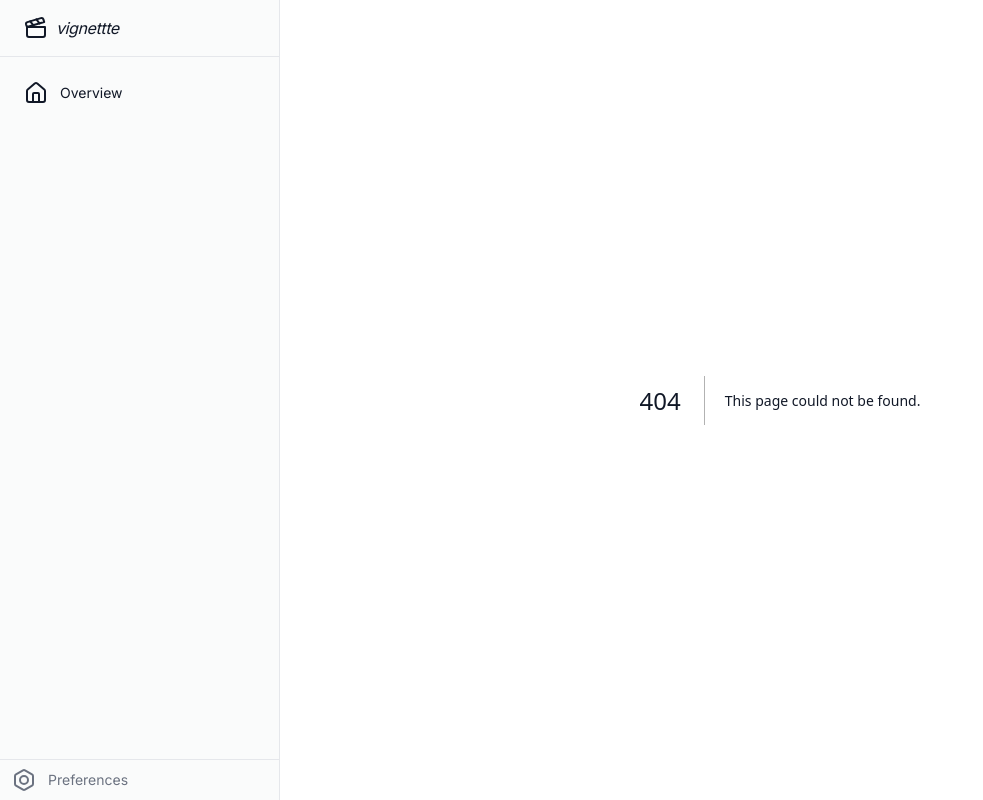
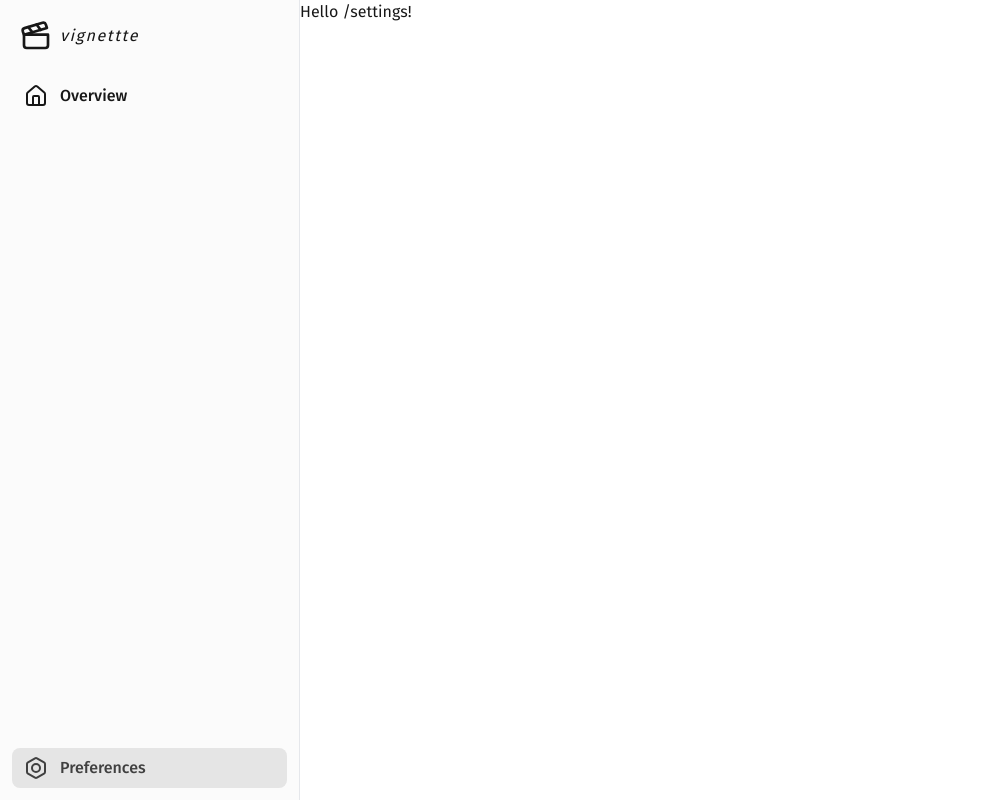
Before and after one commit to dewclaws/vignettte, a Next.js app in the folder frontend/: page /settings in a window 1280 px wide. Before the commit this address had no page. Shown: the whole page, without its empty margins (0-983 px from the left). Built offline with nearby package versions, Linux system fonts and the light colour scheme; a web font is replaced by a local one.

Commit message:
uhmmmm fuck

```diff
--- a/frontend/app/layout.tsx
+++ b/frontend/app/layout.tsx
@@ -1,10 +1,11 @@
 import Shell from "@/components/shell";
 import type { Metadata } from "next";
-import { Inter, Martian_Mono } from "next/font/google";
+import { Fira_Sans, Martian_Mono } from "next/font/google";
 import "./globals.css";
 
-const body = Inter({
+const body = Fira_Sans({
   subsets: ["latin"],
+  weight: ["100", "200", "300", "400", "500", "600", "700", "800", "900"],
   display: "swap",
   variable: "--font-body",
 })
@@ -27,7 +28,7 @@ export default function RootLayout({
 }>) {
   return (
     <html lang="en">
-      <body className={`${body.variable} ${mono.variable} bg-white text-gray-900 dark:bg-black dark:text-white`}>
+      <body className={`${body.variable} ${mono.variable} bg-white text-neutral-900 dark:bg-black dark:text-white`}>
         <Shell>{children}</Shell>
       </body>
     </html>
--- /dev/null
+++ b/frontend/app/settings/page.tsx
@@ -0,0 +1,5 @@
+export default function Home() {
+  return (
+    <>Hello /settings!</>
+  );
+}
--- a/frontend/components/shell/index.tsx
+++ b/frontend/components/shell/index.tsx
@@ -1,10 +1,12 @@
+'use client'
+
 import NavPane from "./nav/pane"
 
 export default function Shell({
   children,
 }: Readonly<{ children: React.ReactNode }>) {
   return (
-    <div className="grid min-h-screen w-full overflow-hidden lg:grid-cols-[280px_1fr]">
+    <div className="grid min-h-screen w-full overflow-hidden lg:grid-cols-[300px_1fr]">
       <NavPane />
       <main className="flex flex-col">{children}</main>
     </div>
--- a/frontend/components/shell/nav/link.tsx
+++ b/frontend/components/shell/nav/link.tsx
@@ -1,19 +1,19 @@
-'use client';
+"use client"
 
-import { cc } from "@/lib/utilities";
-import { cva, type VariantProps } from "class-variance-authority";
-import Link, { LinkProps } from "next/link";
-import { usePathname } from "next/navigation";
-import React from "react";
+import { cc } from "@/lib/utilities"
+import { cva } from "class-variance-authority"
+import Link, { LinkProps } from "next/link"
+import { usePathname } from "next/navigation"
+import React from "react"
 
 const navLinkVariants = cva(
-  "flex items-center gap-3 rounded-lg px-3 py-2 transition-all hover:text-gray-900 dark:hover:text-gray-50",
+  "flex items-center gap-3 rounded-lg px-3 py-2 transition-all font-medium hover:text-neutral-700 dark:hover:text-neutral-300",
   {
     variants: {
       variant: {
         default: "",
         active:
-          "bg-gray-100 text-gray-900 dark:bg-gray-800 dark:text-gray-50",
+          "bg-neutral-200 dark:bg-neutral-800 text-neutral-700 dark:text-neutral-300",
       },
     },
     defaultVariants: {
@@ -22,37 +22,38 @@ const navLinkVariants = cva(
   }
 )
 
-export interface NavLinkProps extends LinkProps, VariantProps<typeof navLinkVariants> {
-  children: string;
-  highlight?: "strictlyActive" | "active";
-  className?: string;
-  icon?: React.ReactElement;
+export interface NavLinkProps extends LinkProps {
+  children: string
+  highlight?: RegExp
+  className?: string
+  icon?: React.ReactElement
 }
 
-const NavLink = ({ className, variant, highlight, icon, children, ...props }: NavLinkProps) => {
-  const currentPath = usePathname().split('#')[0].split('?')[0];
-  const isStrictlyActive = currentPath.endsWith(props.href as string);
-  const isActive = currentPath.includes(props.href as string);
+const NavLink = ({
+  className,
+  highlight,
+  icon,
+  children,
+  ...props
+}: NavLinkProps) => {
+  const currentPath = usePathname().split("#")[0].split("?")[0]
 
-  switch (highlight) {
-    case "strictlyActive":
-      if (isStrictlyActive) {
-        variant = "active";
-      }
-      break;
-    case "active" || undefined:
-      if (isActive) {
-        variant = "active";
-      }
-      break;
+  if (highlight === undefined) highlight = new RegExp(props.href as string);
+  const isActive = highlight.test(currentPath);
+
+  let variant: "default" | "active";
+  if (isActive) {
+    variant = "active"
+  } else {
+    variant = "default"
   }
 
   return (
-    <Link className={cc(navLinkVariants({variant, className}))} {...props}>
+    <Link className={cc(navLinkVariants({ variant }), className)} {...props}>
       {icon && React.cloneElement(icon, { className: "w-6 h-6" })}
       {children}
     </Link>
   )
 }
 
-export { NavLink, navLinkVariants };
+export { NavLink, navLinkVariants }
--- a/frontend/components/shell/nav/pane.tsx
+++ b/frontend/components/shell/nav/pane.tsx
@@ -4,32 +4,23 @@ import { NavLink } from "./link"
 
 export default function NavPane() {
   return (
-    <aside className="hidden lg:block sticky top-0 h-screen overflow-y-auto border-e dark:border-gray-600 bg-gray-100/40 dark:bg-gray-800/40">
-      <div className="flex h-full max-h-screen flex-col gap-2">
-        <header className="flex items-center px-6 py-4 border-b dark:border-gray-600">
-          <Link href="/" className="flex items-center gap-2">
-            <ClapperboardIcon className="w-6 h-6" />
-            <span className="italic tracking-tight">vignettte</span>
+    <aside className="hidden lg:block sticky top-0 h-screen overflow-y-auto border-e dark:border-neutral-600 bg-neutral-100/40 dark:bg-neutral-800/40">
+      <div className="flex h-full max-h-screen flex-col">
+        <header className="flex items-center">
+          <Link href="/" className="flex items-center p-5 gap-2">
+            <ClapperboardIcon className="w-8 h-8" />
+            <span className="italic tracking-widest">vignettte</span>
           </Link>
         </header>
-        <section className="flex-1 overflow-auto py-2">
-          <nav className="grid items-start px-3 text-sm">
-            <NavLink
-              href="/"
-              icon={<HomeIcon />}
-            >
-              Overview
-            </NavLink>
-          </nav>
-        </section>
-        <footer className="grid itemc-center border-t dark:border-gray-600">
-          <Link
-            href="/"
-            className="flex items-center gap-3 rounded-lg text-gray-500 px-3 py-2 transition-all hover:text-gray-900 dark:bg-gray-800 dark:text-gray-50 dark:hover:text-gray-50"
-          >
-            <BoltIcon className="w-6 h-6" />
-            <span className="text-sm">Preferences</span>
-          </Link>
+        <nav className="flex-1 overflow-auto grid items-start px-3 py-1">
+          <NavLink href="/" highlight={/^\/$/} icon={<HomeIcon />}>
+            Overview
+          </NavLink>
+        </nav>
+        <footer className="grid itemc-center p-3">
+          <NavLink href="/settings" icon={<BoltIcon />}>
+            Preferences
+          </NavLink>
         </footer>
       </div>
     </aside>
```
Also changed, not shown: frontend/package.json (+6 -5 lines), 1 other file (tests, documents, lock files or other folders).
